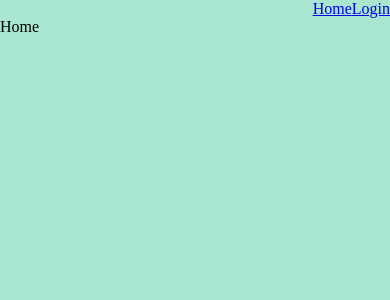
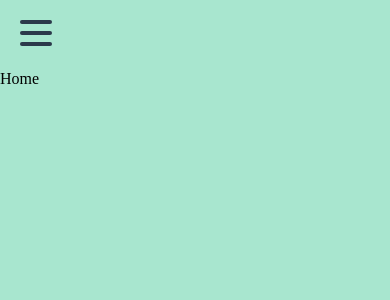
Before and after one commit to mbrady712/guess-number, a React (Create React App) app in the folder client/: page / in a window 390 px wide. Shown: the top 300 px of the page. Built offline with nearby package versions, Linux system fonts and the light colour scheme; the HTML template or start-up script is replaced by a standard one.

Commit message:
Added styles and html to create a responsive navbar

```diff
--- a/client/src/App.css
+++ b/client/src/App.css
@@ -21,6 +21,205 @@ Pastel Rainbow*/
   100% {background-color: #a8e6cf;}
 }
 
-.navbar{
-  text-align: right;
+.nav-section{
+  height: 70px;
 }
+
+.checkbox {
+  position: absolute;
+  display: block;
+  height: 26px;
+  width: 32px;
+  top: 20px;
+  left: 20px;
+  z-index: 2;
+  opacity: 0;
+}
+
+.hamburger-lines {
+  display: block;
+  height: 26px;
+  width: 32px;
+  position: absolute;
+  top: 20px;
+  left: 20px;
+  z-index: 1;
+  display: flex;
+  flex-direction: column;
+  justify-content: space-between;
+}
+
+.line{
+  display: block;
+  height: 4px;
+  width: 100%;
+  border-radius: 10px;
+  background: #2B394A;
+}
+
+.line1 {
+  transform-origin: 0% 0%;
+  transition: transform 0.4s ease-in-out;
+}
+
+.line2 {
+  transition: transform 0.2s ease-in-out;
+}
+
+.line3 {
+  transform-origin: 0% 100%;
+  transition: transform 0.4s ease-in-out;
+}
+
+.menu-items {
+  padding: 30px 0 30px 0;
+  width: 100%;
+  transform: translate(-150%);
+  display: flex;
+  flex-direction: column;
+  transition: transform 0.5s ease-in-out;
+  text-align: center;
+  background-color: #a8e6cf;
+  border-bottom: 5px solid #2B394A;
+}
+
+.menu-items a{
+  padding: 5px 0 5px 0;
+}
+
+input[type="checkbox"]:checked ~ .menu-items {
+  transform: translateX(0);
+}
+
+input[type="checkbox"]:checked ~ .hamburger-lines .line1 {
+  transform: rotate(45deg);
+}
+
+input[type="checkbox"]:checked ~ .hamburger-lines .line2 {
+  transform: scaleY(0);
+}
+
+input[type="checkbox"]:checked ~ .hamburger-lines .line3 {
+  transform: rotate(-45deg);
+}
+
+#normnav{
+  display: none;
+}
+
+form{
+  text-align: center;
+  padding: 5px 0 5px 0;
+}
+.formInput{
+  font-family: 'Martel', serif;
+  font-weight: 400;
+  padding: 2px;
+  margin: 10px 0 10px 0;
+  background-color: #F5F5F5;
+  border: 2px solid #C5D0DD;
+  box-sizing: border-box;
+  color: #2B394A;
+  font-size: 20px;
+  width: 100%;
+}
+
+.button{
+  font-family: 'Karla', sans-serif;
+  font-weight: 700;
+  font-size: 20px;
+  text-transform: uppercase;
+  letter-spacing: 3px;
+  background-color: #FDA5A4;
+  color: white;
+  padding: 5px;
+  border: none;
+  text-decoration: none;
+  transition: .25s;
+  margin: 10px 0 10px 0;
+  width: 100px;
+}
+
+.button:hover{
+  background-color: #f77775;
+  cursor: pointer;
+}
+
+#errmsg{
+  color: red;
+}
+
+#successmsg{
+  color:forestgreen;
+}
+
+#serverError, #emailResult{
+  padding: 10px;
+}
+
+#name{
+  width: 100%;
+  margin-top: 10px;
+  border-top: 2px solid #f77775;
+  border-bottom: 2px solid #f77775;
+  margin-bottom: 10px;
+}
+
+#empty{
+  display: none;
+}
+
+#result{
+  padding-bottom: 15px;
+}
+
+#resultText{
+  padding: 0 5px 0 5px;
+  box-sizing: border-box;
+}
+
+/*Responsive styles*/
+@media screen and (min-width: 600px) {
+  #sakura {
+      width: 40vw;
+      float: left;
+      border: 2px solid #f77775;
+      border-radius: 4px;
+      margin: 0 20px 0 20px;
+  }
+  #mobnav{
+      display: none;
+  }
+  #normnav{
+      display: flex;
+      flex-direction: row;
+      height: 100%;
+      align-items: center;
+  }
+  #normnav a{
+      padding: 0 15px 0 15px;
+      transition: .25s;
+  }
+  #normnav a:hover{
+      color:#f77775;
+  }
+  #name{
+      display: block;
+      border: 2px solid #f77775;
+      border-radius: 4px;
+  }
+  #result{
+      width: 500px;
+      text-align: center;
+      margin: 0 auto 10px auto;
+  }
+  input, button, .button, div, img{
+      font-size: 16px;
+  }
+  .centered{
+      font-size: 16px;
+  }
+  .formInput{
+      width: 400px;
+  }
+}
--- a/client/src/components/navbar.js
+++ b/client/src/components/navbar.js
@@ -6,8 +6,24 @@ export const Navbar = () => {
 
     return (
         <div className="navbar">
-            <Link to="/">Home</Link>
-            <Link to="/login">Login</Link>
+            <nav class="nav-section">
+                <div id="mobnav">
+                    <input class="checkbox" type="checkbox"/>
+                    <div class="hamburger-lines">
+                        <span class="line line1"></span>
+                        <span class="line line2"></span>
+                        <span class="line line3"></span>
+                    </div>
+                    <div class="menu-items">
+                        <Link to="/">Home</Link>
+                        <Link to="/login">Login</Link>
+                    </div>
+                </div>
+                <div id="normnav">
+                    <Link to="/">Home</Link>
+                    <Link to="/login">Login</Link>
+                </div>
+            </nav>
         </div>
     );
 }
```
